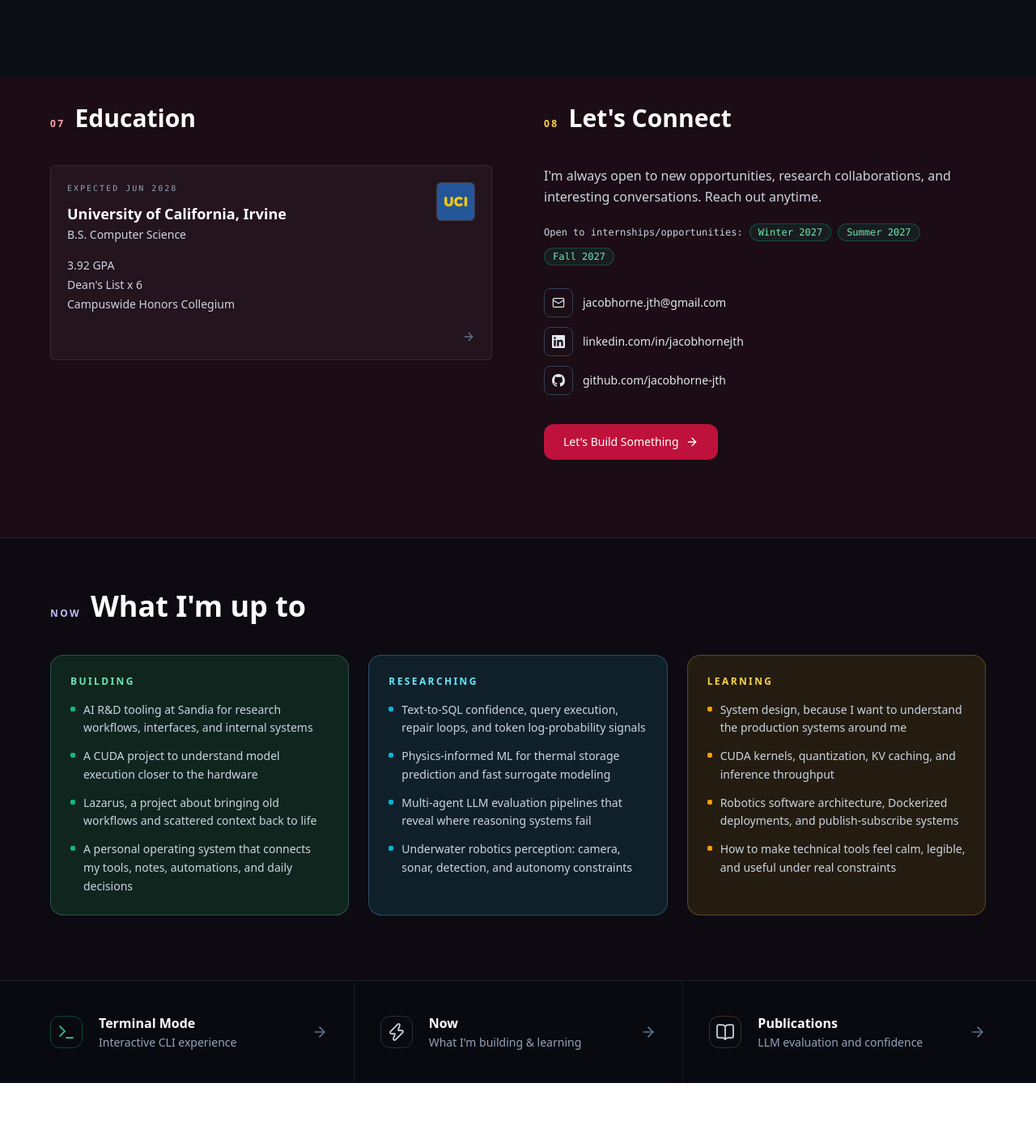
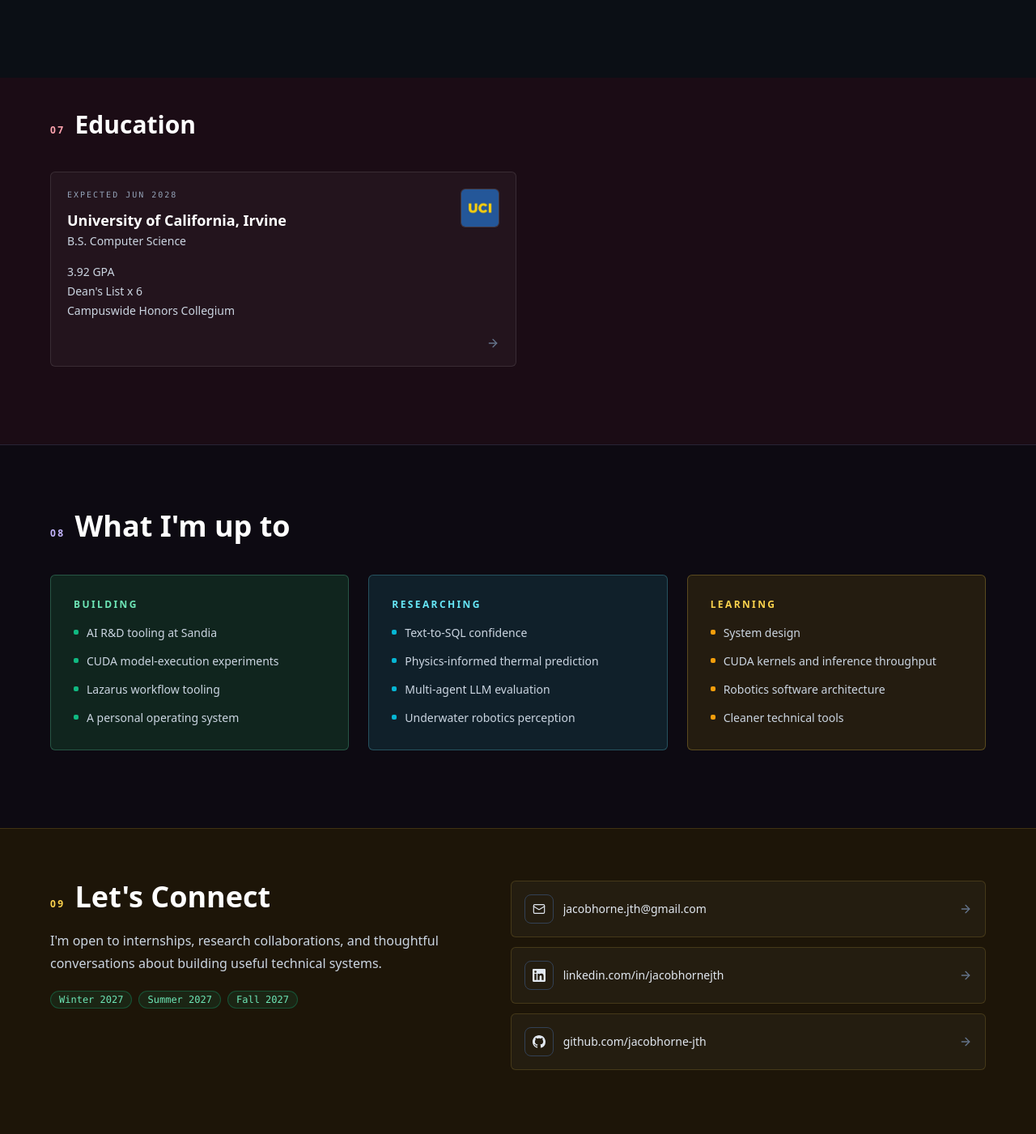
Before and after one commit to jacobhorne-jth/jacobhorne-jth.github.io, a React (Vite) app: page / in a window 1280 px wide. Shown: the part 5040-6441 px from the top of the page at 81% size. Before the commit the page ends 6378 px from the top, so only its background shows below. Built offline with nearby package versions, Linux system fonts and the light colour scheme.

Commit message:
Split education contact and now

```diff
--- a/src/App.tsx
+++ b/src/App.tsx
@@ -1584,85 +1584,20 @@ function TeachingSection() {
   );
 }
 
-// ─── Education + Contact ──────────────────────────────────────────────────────
-
-function EducationContact() {
+// ─── Education ────────────────────────────────────────────────────────────────
+
+function EducationSection() {
   const [selected, setSelected] = useState<DetailItem | null>(null);
 
   return (
-    <section id="education" className="bg-[#fbf0f5] dark:bg-[#1b0c15] pt-8 pb-24 scroll-mt-16">
+    <section id="education" className="bg-[#fbf0f5] dark:bg-[#1b0c15] pt-10 pb-24 scroll-mt-16">
       <div className="max-w-[1220px] mx-auto px-6 md:px-8">
-        <div className="grid md:grid-cols-2 gap-16 items-start">
-          {/* Education */}
-          <div>
-            <div className="flex items-baseline gap-3 mb-10">
-              <span className="text-xs font-bold tracking-[0.2em] text-rose-700 dark:text-rose-300 uppercase select-none">07</span>
-              <h2 className="text-3xl font-bold text-gray-900 dark:text-white">Education</h2>
-            </div>
-            <DetailCard item={educationDetail} onOpen={setSelected} />
-          </div>
-
-          {/* Contact */}
-          <div id="contact" className="scroll-mt-20">
-            <div className="flex items-baseline gap-3 mb-10">
-              <span className="text-xs font-bold tracking-[0.2em] text-amber-700 dark:text-amber-300 uppercase select-none">08</span>
-              <h2 className="text-3xl font-bold text-gray-900 dark:text-white">Let's Connect</h2>
-            </div>
-            <div className="space-y-5">
-              <p className="text-gray-600 dark:text-slate-300 leading-relaxed">
-                I'm always open to new opportunities, research collaborations, and interesting conversations.
-                Reach out anytime.
-              </p>
-              <div className="flex flex-wrap items-center gap-2">
-                <span className="text-xs text-gray-500 dark:text-slate-300 font-mono shrink-0">Open to internships/opportunities:</span>
-                {["Winter 2027", "Summer 2027", "Fall 2027"].map(term => (
-                  <span key={term} className="rounded-full bg-emerald-500/10 border border-emerald-500/30 px-2.5 py-0.5 text-xs text-emerald-700 dark:text-emerald-300 font-mono">
-                    {term}
-                  </span>
-                ))}
-              </div>
-              <div className="space-y-3 pt-2">
-                {[
-                  {
-                    Icon: Mail, label: "jacobhorne.jth@gmail.com",
-                    href: "mailto:jacobhorne.jth@gmail.com",
-                  },
-                  {
-                    Icon: LinkedinIcon, label: "linkedin.com/in/jacobhornejth",
-                    href: "https://linkedin.com/in/jacobhornejth",
-                  },
-                  {
-                    Icon: GithubIcon, label: "github.com/jacobhorne-jth",
-                    href: "https://github.com/jacobhorne-jth",
-                  },
-                ].map(link => (
-                  <a
-                    key={link.label}
-                    href={link.href}
-                    target="_blank"
-                    rel="noreferrer"
-                    className="flex items-center gap-3 text-sm text-gray-700 dark:text-slate-200 hover:text-amber-700 dark:hover:text-amber-300 transition-colors duration-150"
-                  >
-                    <span className="h-9 w-9 rounded-lg border border-gray-200 dark:border-slate-700 flex items-center justify-center shrink-0">
-                      <link.Icon className="h-4 w-4" strokeWidth={1.75} />
-                    </span>
-                    {link.label}
-                  </a>
-                ))}
-              </div>
-              <div className="pt-4">
-                <a
-                  href="mailto:jacobhorne.jth@gmail.com"
-                  target="_blank"
-                  rel="noreferrer"
-                  className="inline-flex items-center gap-2 rounded-xl bg-rose-700 hover:bg-rose-600 text-white px-6 py-3 text-sm font-medium transition-colors duration-150"
-                >
-                  Let's Build Something
-                  <ArrowRight className="h-4 w-4" />
-                </a>
-              </div>
-            </div>
-          </div>
+        <div className="max-w-xl">
+          <div className="flex items-baseline gap-3 mb-10">
+            <span className="text-xs font-bold tracking-[0.2em] text-rose-700 dark:text-rose-300 uppercase select-none">07</span>
+            <h2 className="text-3xl font-bold text-gray-900 dark:text-white">Education</h2>
+          </div>
+          <DetailCard item={educationDetail} onOpen={setSelected} />
         </div>
       </div>
       <DetailModal item={selected} onClose={() => setSelected(null)} />
@@ -1678,40 +1613,40 @@ function NowSection() {
       label: "Building",
       tone: "emerald",
       entries: [
-        "AI R&D tooling at Sandia for research workflows, interfaces, and internal systems",
-        "A CUDA project to understand model execution closer to the hardware",
-        "Lazarus, a project about bringing old workflows and scattered context back to life",
-        "A personal operating system that connects my tools, notes, automations, and daily decisions",
+        "AI R&D tooling at Sandia",
+        "CUDA model-execution experiments",
+        "Lazarus workflow tooling",
+        "A personal operating system",
       ],
     },
     {
       label: "Researching",
       tone: "cyan",
       entries: [
-        "Text-to-SQL confidence, query execution, repair loops, and token log-probability signals",
-        "Physics-informed ML for thermal storage prediction and fast surrogate modeling",
-        "Multi-agent LLM evaluation pipelines that reveal where reasoning systems fail",
-        "Underwater robotics perception: camera, sonar, detection, and autonomy constraints",
+        "Text-to-SQL confidence",
+        "Physics-informed thermal prediction",
+        "Multi-agent LLM evaluation",
+        "Underwater robotics perception",
       ],
     },
     {
       label: "Learning",
       tone: "amber",
       entries: [
-        "System design, because I want to understand the production systems around me",
-        "CUDA kernels, quantization, KV caching, and inference throughput",
-        "Robotics software architecture, Dockerized deployments, and publish-subscribe systems",
-        "How to make technical tools feel calm, legible, and useful under real constraints",
+        "System design",
+        "CUDA kernels and inference throughput",
+        "Robotics software architecture",
+        "Cleaner technical tools",
       ],
     },
   ];
 
   return (
-    <section id="now" className="bg-[#f8f5ff] dark:bg-[#0d0a12] border-t border-violet-200 dark:border-violet-300/15 pt-16 pb-20 scroll-mt-16">
+    <section id="now" className="bg-[#f8f5ff] dark:bg-[#0d0a12] border-t border-violet-200 dark:border-violet-300/15 pt-20 pb-24 scroll-mt-16">
       <div className="max-w-[1220px] mx-auto px-6 md:px-8">
         <div className="mb-10">
           <div className="flex items-baseline gap-3">
-            <span className="text-xs font-bold tracking-[0.2em] text-violet-700 dark:text-violet-300 uppercase select-none">Now</span>
+            <span className="text-xs font-bold tracking-[0.2em] text-violet-700 dark:text-violet-300 uppercase select-none">08</span>
             <h2 className="text-3xl md:text-4xl font-bold text-gray-950 dark:text-white">What I'm up to</h2>
           </div>
         </div>
@@ -1719,7 +1654,7 @@ function NowSection() {
           {items.map(col => {
             const tone = toneStyles[col.tone];
             return (
-            <div key={col.label} className={`rounded-2xl border p-6 ${tone.card} ${tone.border}`}>
+            <div key={col.label} className={`rounded-md border p-7 ${tone.card} ${tone.border}`}>
               <p className={`text-xs font-bold tracking-[0.2em] uppercase mb-4 ${tone.text}`}>{col.label}</p>
               <ul className="space-y-3">
                 {col.entries.map((e, i) => (
@@ -1732,6 +1667,68 @@ function NowSection() {
             </div>
             );
           })}
+        </div>
+      </div>
+    </section>
+  );
+}
+
+// ─── Contact ──────────────────────────────────────────────────────────────────
+
+function ContactSection() {
+  return (
+    <section id="contact" className="bg-[#fff5df] dark:bg-[#1d1508] border-t border-amber-200 dark:border-amber-300/15 pt-16 pb-20 scroll-mt-16">
+      <div className="max-w-[1220px] mx-auto px-6 md:px-8">
+        <div className="grid gap-10 md:grid-cols-[minmax(0,0.9fr)_minmax(360px,1fr)] md:items-start">
+          <div>
+            <div className="flex items-baseline gap-3">
+              <span className="text-xs font-bold tracking-[0.2em] text-amber-700 dark:text-amber-300 uppercase select-none">09</span>
+              <h2 className="text-3xl md:text-4xl font-bold text-gray-900 dark:text-white">Let's Connect</h2>
+            </div>
+            <p className="mt-5 max-w-xl text-base leading-7 text-gray-600 dark:text-slate-300">
+              I'm open to internships, research collaborations, and thoughtful conversations about building useful technical systems.
+            </p>
+            <div className="mt-5 flex flex-wrap items-center gap-2">
+              {["Winter 2027", "Summer 2027", "Fall 2027"].map(term => (
+                <span key={term} className="rounded-full bg-emerald-500/10 border border-emerald-500/30 px-2.5 py-0.5 text-xs text-emerald-700 dark:text-emerald-300 font-mono">
+                  {term}
+                </span>
+              ))}
+            </div>
+          </div>
+
+          <div className="grid gap-3">
+            {[
+              {
+                Icon: Mail, label: "jacobhorne.jth@gmail.com",
+                href: "mailto:jacobhorne.jth@gmail.com",
+              },
+              {
+                Icon: LinkedinIcon, label: "linkedin.com/in/jacobhornejth",
+                href: "https://linkedin.com/in/jacobhornejth",
+              },
+              {
+                Icon: GithubIcon, label: "github.com/jacobhorne-jth",
+                href: "https://github.com/jacobhorne-jth",
+              },
+            ].map(link => (
+              <a
+                key={link.label}
+                href={link.href}
+                target="_blank"
+                rel="noreferrer"
+                className="group flex items-center justify-between gap-4 rounded-md border border-amber-200/80 bg-white/70 px-4 py-4 text-sm text-gray-700 transition-all duration-150 hover:border-amber-500/60 hover:bg-white dark:border-amber-300/15 dark:bg-white/[0.035] dark:text-slate-200 dark:hover:border-amber-300/45 dark:hover:bg-white/[0.06]"
+              >
+                <span className="flex min-w-0 items-center gap-3">
+                  <span className="h-9 w-9 rounded-lg border border-gray-200 dark:border-slate-700 flex items-center justify-center shrink-0">
+                    <link.Icon className="h-4 w-4" strokeWidth={1.75} />
+                  </span>
+                  <span className="truncate">{link.label}</span>
+                </span>
+                <ArrowRight className="h-4 w-4 shrink-0 text-gray-400 transition-transform duration-150 group-hover:translate-x-1 dark:text-slate-500" />
+              </a>
+            ))}
+          </div>
         </div>
       </div>
     </section>
@@ -1823,8 +1820,9 @@ export default function App() {
       <ResearchSection />
       <PublicationsSection />
       <TeachingSection />
-      <EducationContact />
+      <EducationSection />
       <NowSection />
+      <ContactSection />
       <ExploreBar onOpenTerminal={openTerminal} />
     </div>
   );
```
